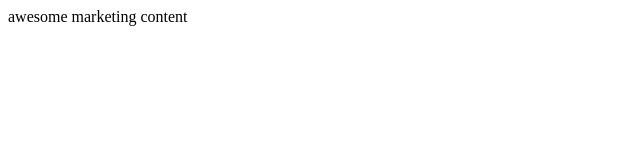
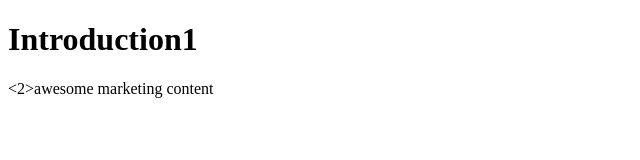
Before and after one commit to SamLeerschool/gitcourse, a plain HTML site: page index.html in a window 1280 px wide. Shown: the whole page, without its empty margins (0-640 px from the left). Drawn offline with Linux system fonts and the light colour scheme.

Commit message:
Commit3 EFEGSSGGSEGEGEGgit

```diff
--- a/index.html
+++ b/index.html
@@ -6,6 +6,8 @@
     <title>My awesome website</title>
 </head>
 <body>
-    awesome marketing content
+    <h1>Introduction1</h1>
+    <2>awesome marketing content</2>
+
 </body>
 </html>
--- a/script.js
+++ b/script.js
@@ -0,0 +1 @@
+WFEFEFEWFGsergfsg
```
Also changed, not shown: 1 other file.
